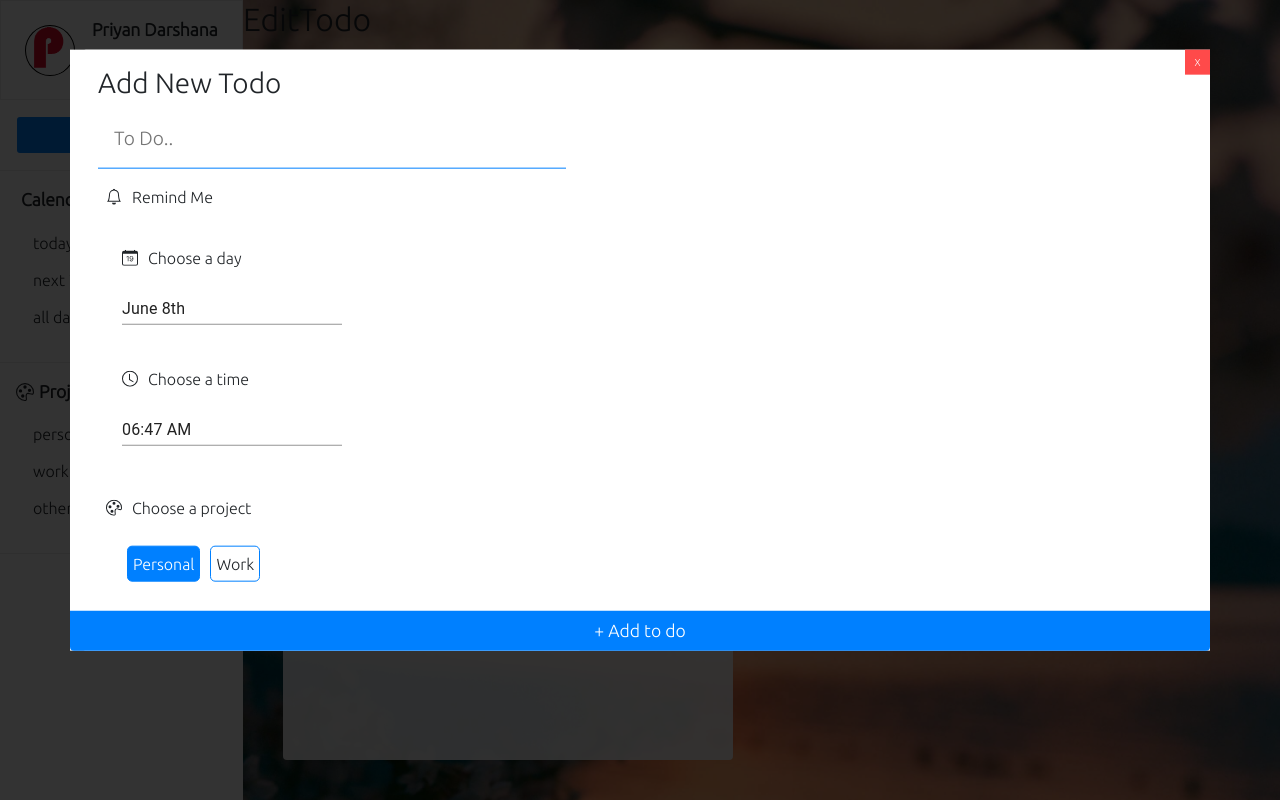
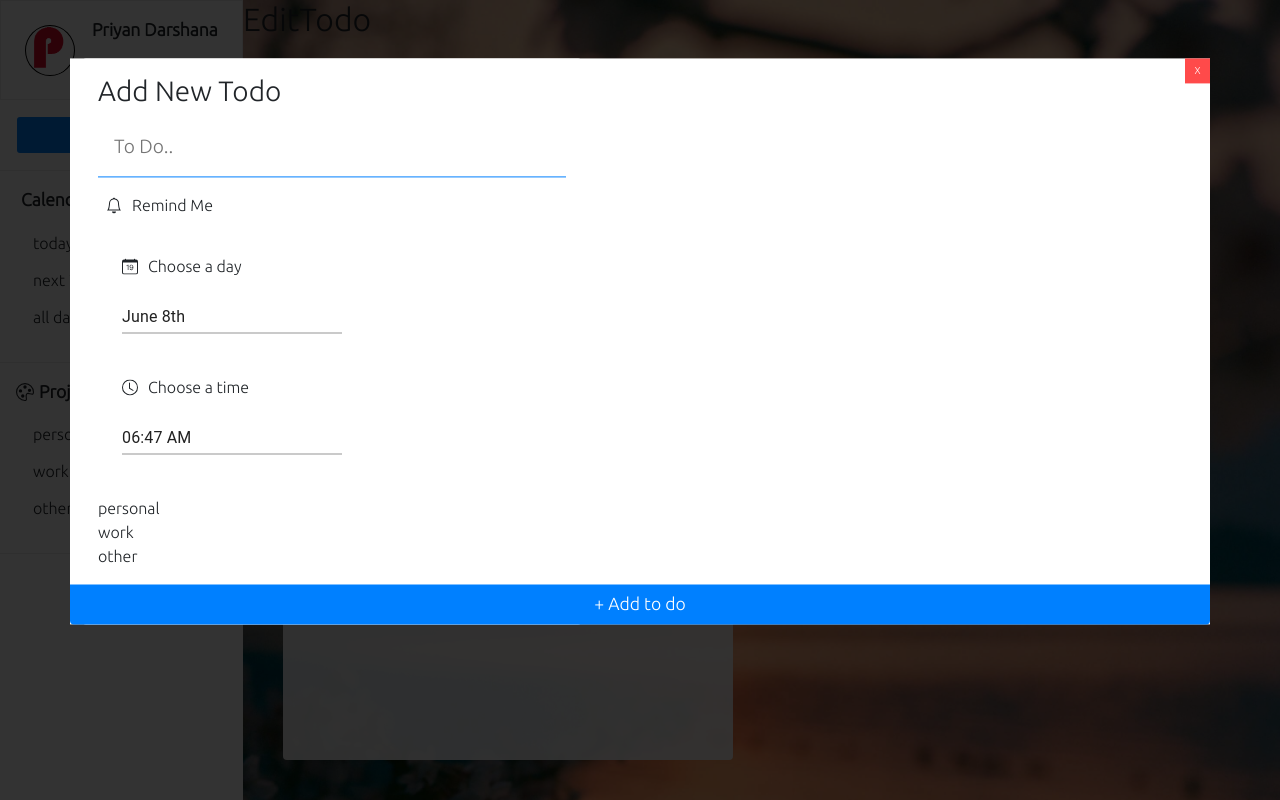
Before and after one commit to priyan1995/React-fundamenals, a React (Create React App) app: page /todo in a window 1280 px wide. Both pictures are taken after a click on the button "+ New Todo". Built offline with nearby package versions, Linux system fonts and the light colour scheme.

Commit message:
todo form added

```diff
--- a/src/components/Todo/AddNewTodo.jsx
+++ b/src/components/Todo/AddNewTodo.jsx
@@ -3,6 +3,7 @@ import { Bell, CalendarDate, Clock, Palette, X } from 'react-bootstrap-icons';
 import { CustomModal } from '../Common-Components/Modal';
 import DateFnsUtils from '@date-io/date-fns';
 import { DatePicker, MuiPickersUtilsProvider, TimePicker } from '@material-ui/pickers';
+import { TodoForm } from './TodoForm';
 
 export const AddNewTodo = () => {
 
@@ -11,6 +12,15 @@ export const AddNewTodo = () => {
     const [day, setDay] = useState(new Date());
     const [time, setTime] = useState(new Date());
 
+    const projects = [
+        { id: 1, name: "personal", numOfTodos: 0 },
+        { id: 2, name: "work", numOfTodos: 1 },
+        { id: 3, name: "other", numOfTodos: 2 },
+    ]
+
+    const handleSubmit = () => {
+        console.log("submitted")
+    }
 
 
     return (
@@ -23,73 +33,19 @@ export const AddNewTodo = () => {
 
                 <CustomModal showModal={showModal} setShowModal={setShowModal}>
 
-                    <MuiPickersUtilsProvider utils={DateFnsUtils}>
-                        <form>
+                    <TodoForm
+                        handleSubmit={handleSubmit}
+                        heading="Add New Todo"
+                        text={text}
+                        setText={setText}
+                        day={day}
+                        setDay={setDay}
+                        time={time}
+                        setTime={setTime}
+                        projects={projects}
+                        showButtons={true}
+                    />
 
-                            <div className='text'>
-                                <h3>Add New Todo</h3>
-                                <input
-                                    type='text'
-                                    value={text}
-                                    placeholder='To Do..'
-                                    autoFocus
-                                    onChange={(e) => setText(e.target.value)}
-
-                                />
-                            </div>
-                            <div className='remind'>
-                                <div className='title'>
-                                    <Bell />
-                                    <p>Remind Me</p>
-                                </div>
-
-                            </div>
-
-                            <div className='pick-day'>
-                                <div className='title'>
-                                    <CalendarDate />
-                                    <p>Choose a day</p>
-                                </div>
-                                <DatePicker
-                                    value={day}
-                                    onChange={day => setDay(day)} />
-                            </div>
-
-                            <div className='pick-time'>
-                                <div className='title'>
-                                    <Clock />
-                                    <p>Choose a time</p>
-                                </div>
-                                <TimePicker
-                                    value={time}
-                                    onChange={time => setTime(time)}
-                                />
-                            </div>
-
-                            <div className='pick-project'>
-                                <div className='title'>
-                                    <Palette />
-                                    <p>Choose a project</p>
-                                </div>
-                                <div className='projects'>
-                                    <div className='project active'>
-                                        Personal
-                                    </div>
-                                    <div className='project'>
-                                        Work
-                                    </div>
-                                </div>
-                            </div>
-
-
-
-                            <div className='confirm'>
-                                <button>+ Add to do</button>
-                            </div>
-
-
-                        </form>
-                    </MuiPickersUtilsProvider>
                 </CustomModal>
             </div>
 
--- /dev/null
+++ b/src/components/Todo/TodoForm.jsx
@@ -0,0 +1,91 @@
+import React from 'react';
+import { Bell, CalendarDate, Clock, Palette, X } from 'react-bootstrap-icons';
+import DateFnsUtils from '@date-io/date-fns';
+import { DatePicker, MuiPickersUtilsProvider, TimePicker } from '@material-ui/pickers';
+
+export const TodoForm = ({
+    showButtons = false,
+    heading = false,
+    text, setText,
+    day, setDay,
+    time, setTime,
+    handleSubmit,
+    projects
+}) => {
+
+    return (
+        <>
+            <MuiPickersUtilsProvider utils={DateFnsUtils}>
+                <form onSubmit={handleSubmit} className="pd-todo-form">
+
+                    <div className='text'>
+                        {
+                            heading &&
+                            <h3>{heading}</h3>
+                        }
+
+                        <input
+                            type='text'
+                            value={text}
+                            placeholder='To Do..'
+                            autoFocus
+                            onChange={(e) => setText(e.target.value)}
+
+                        />
+                    </div>
+                    <div className='remind'>
+                        <div className='title'>
+                            <Bell />
+                            <p>Remind Me</p>
+                        </div>
+
+                    </div>
+
+                    <div className='pick-day'>
+                        <div className='title'>
+                            <CalendarDate />
+                            <p>Choose a day</p>
+                        </div>
+                        <DatePicker
+                            value={day}
+                            onChange={day => setDay(day)} />
+                    </div>
+
+                    <div className='pick-time'>
+                        <div className='title'>
+                            <Clock />
+                            <p>Choose a time</p>
+                        </div>
+                        <TimePicker
+                            value={time}
+                            onChange={time => setTime(time)}
+                        />
+                    </div>
+
+                    {
+                        projects.map(project =>
+                            <div className='project' key={project.id}>
+                                {project.name}
+                            </div>
+                        )
+                    }
+
+
+                    {
+                        showButtons &&
+                        <div className='confirm'>
+                            <button>+ Add to do</button>
+                        </div>
+
+                    }
+
+
+
+                </form>
+            </MuiPickersUtilsProvider>
+
+
+
+        </>
+    )
+}
```
Also changed, not shown: src/components/Todo/Todo.jsx (+4 -4 lines).
